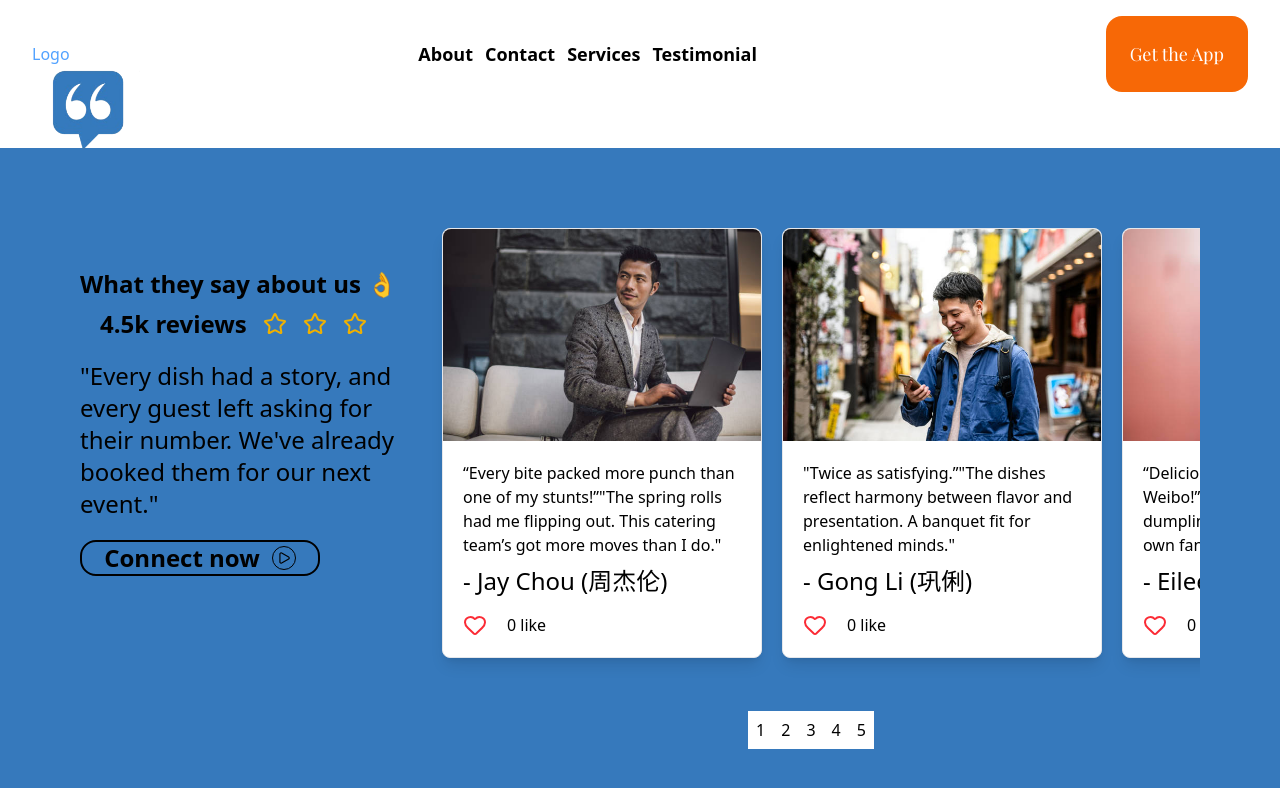
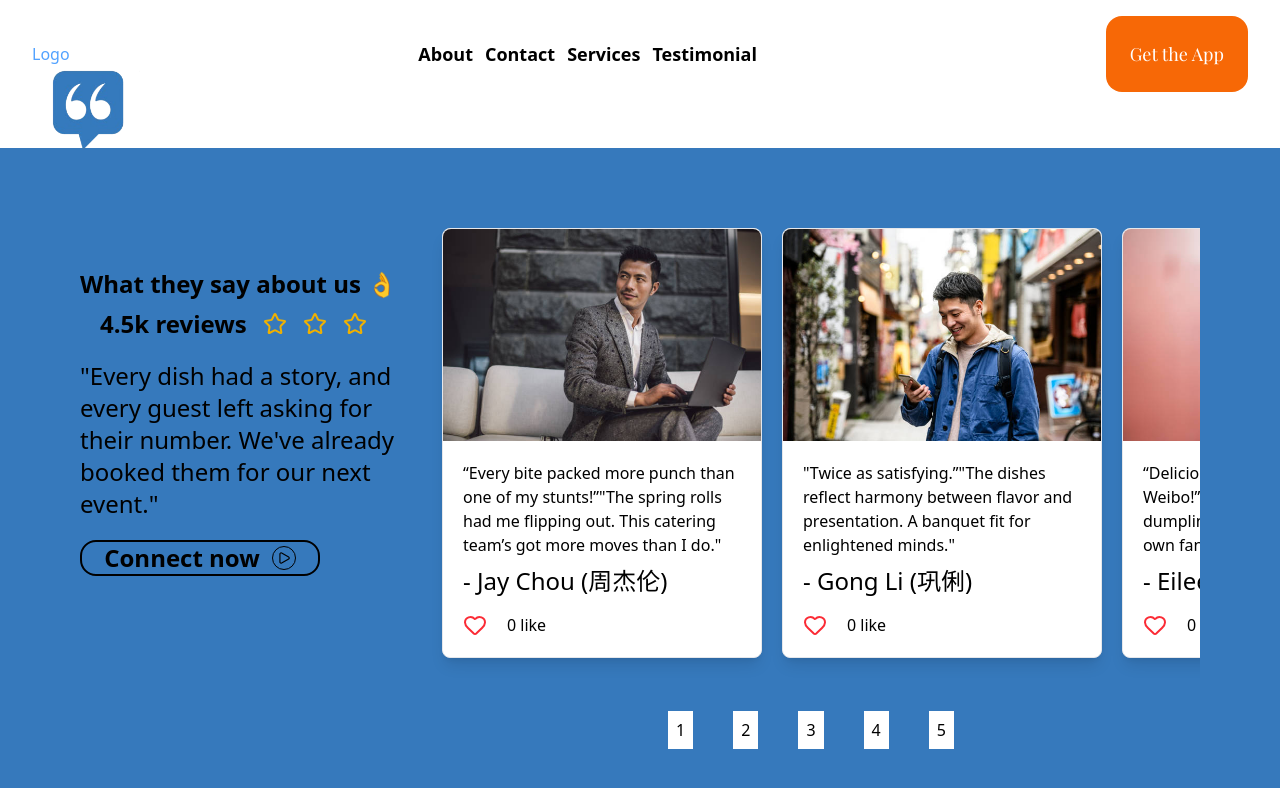
Before and after one commit to Jinx8008/FoodCamp, a React (Vite) app: page /testimonial in a window 1280 px wide. Shown: the top 788 px of the page. Built offline with nearby package versions, Linux system fonts and the light colour scheme; a web font is replaced by a local one.

Commit message:
made an update on the carousel buttons

```diff
--- a/src/components/Comments_Carousel.jsx
+++ b/src/components/Comments_Carousel.jsx
@@ -105,7 +105,7 @@ const CommentsCarousel = () => {
 
         </div>
 
-        <div className='flex justify-center mt-10 navigationContainer'>
+        <div className='flex justify-center lg:gap-10 gap-4   mt-10 navigationContainer'>
             {/* <button className='bg-white rounded-full shadow-lg mt-5 p-1 cursor-pointer hover:scale-130 hover:bg-blue-500 hover:text-white' onClick={()=>{}}><ChevronLeftIcon /></button>
             <button className='bg-white rounded-full shadow-lg mt-5 p-1 cursor-pointer hover:scale-130 hover:bg-blue-500 hover:text-white' onClick={(e)=>{SlideCarousel(e); SlideCarousel2(e)}}><ChevronRightIcon /></button> */}
 
```
